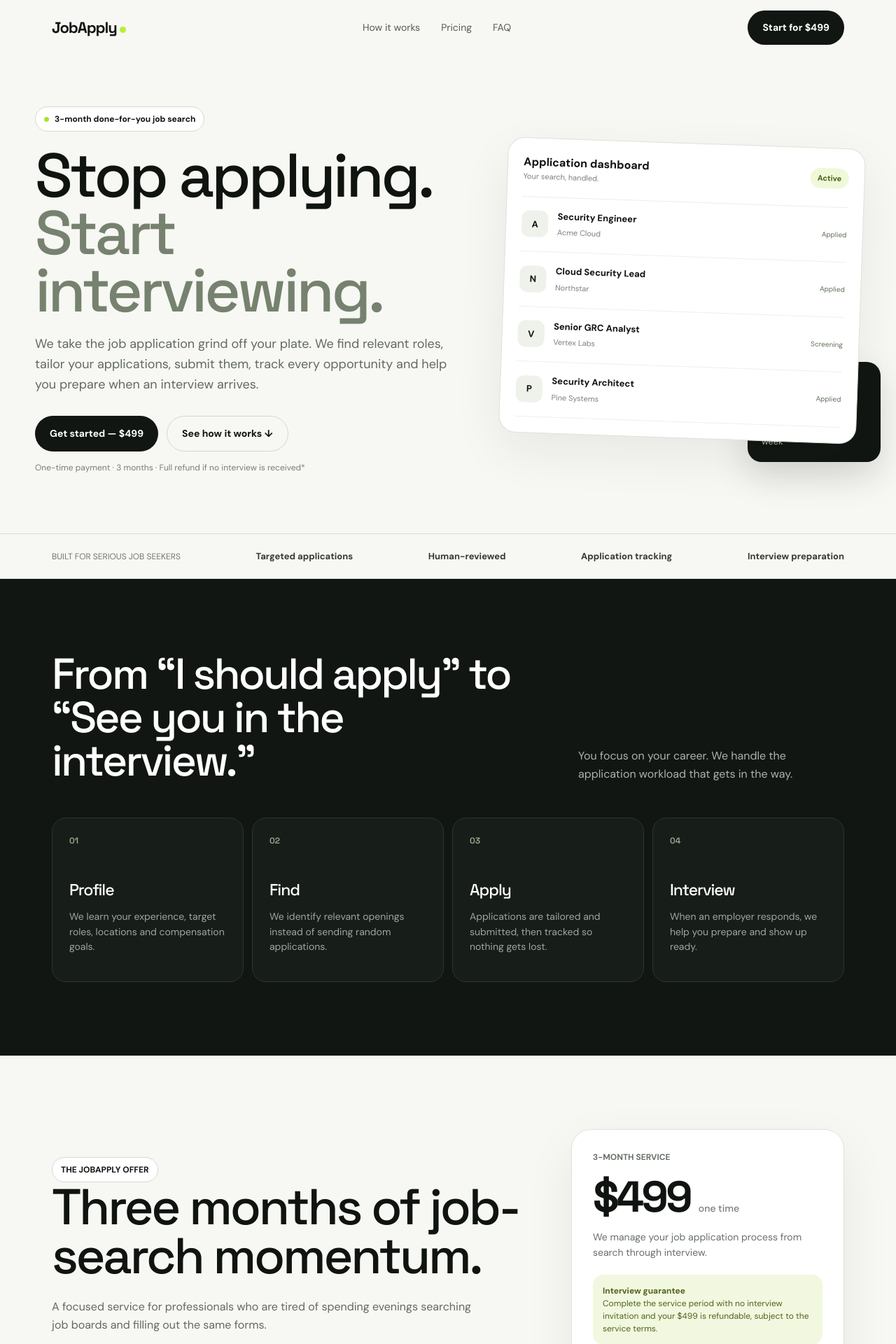
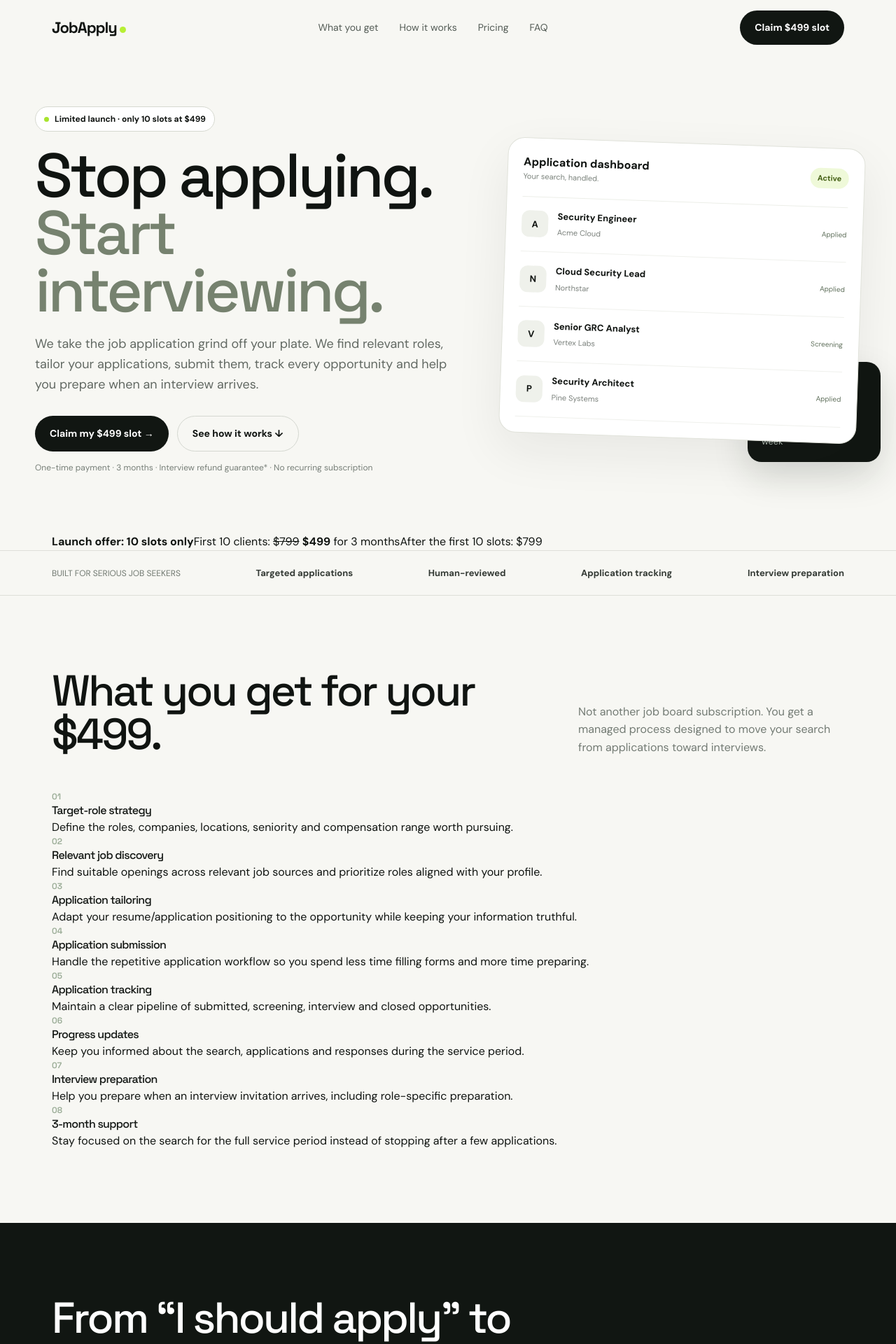
Before and after one commit to supportaff/jobapply, a Next.js app: page / in a window 1280 px wide. Shown: the top 1920 px of the page at 70% size. Built offline with nearby package versions, Linux system fonts and the light colour scheme.

Commit message:
Update JobApply launch offer and benefits

```diff
--- a/app/page.tsx
+++ b/app/page.tsx
@@ -6,12 +6,25 @@ const jobs = [
 ]
 
 const faqs = [
-  ['What exactly do you do?', 'We handle the repetitive job-search work: identifying relevant roles, tailoring your application materials, submitting applications, tracking progress and helping you prepare when an interview comes in.'],
-  ['Is the $499 a monthly fee?', 'No. It is a one-time $499 payment covering the full 3-month service period.'],
-  ['How does the refund guarantee work?', 'If we complete the agreed 3-month service and you receive no interview invitation during that period, the full $499 service fee is refundable, subject to the terms agreed when you start.'],
-  ['Do you guarantee a job offer?', 'No. Hiring decisions remain with employers. The guarantee is tied to receiving an interview invitation, not a job offer.'],
-  ['Can I choose the roles you apply to?', 'Yes. We align applications with your target roles, location, experience, compensation expectations and other preferences before applications begin.'],
-  ['Do you help after I get an interview?', 'Yes. The service includes interview preparation and guidance so you are ready to make the most of the opportunity.'],
+  ['What exactly do I get?', 'You get a 3-month, done-for-you job search service covering target-role strategy, relevant job discovery, application tailoring, application submission, tracking, progress updates and interview preparation.'],
+  ['Is the $499 a monthly fee?', 'No. The launch price is a one-time $499 payment covering the full 3-month service period. The regular price is $799. Only the first 10 launch slots are available at $499.'],
+  ['How does the interview refund guarantee work?', 'If we complete the agreed 3-month service and you receive no qualifying interview invitation during that service period, you may request a refund of the service fee, subject to the eligibility and participation requirements in the Terms.'],
+  ['Do you guarantee a job offer?', 'No. We do not guarantee employment, an offer, salary or a hiring decision. Employers control those decisions. Our guarantee is limited to the qualifying interview outcome described in the Terms.'],
+  ['How many applications will you submit?', 'The exact volume depends on your target market, role seniority, availability of suitable openings and the application requirements. We prioritize relevant, quality applications rather than indiscriminate submissions.'],
+  ['Can I choose the roles you apply to?', 'Yes. We align the search with your target roles, experience, preferred locations, compensation expectations and other agreed criteria before applications begin.'],
+  ['Do you help after I get an interview?', 'Yes. Interview preparation is included so you can prepare for the role, understand likely questions and present your experience effectively.'],
+  ['What is not included?', 'We do not promise a job offer, negotiate employment decisions on an employer’s behalf, misrepresent your qualifications, or submit applications to roles that do not meet the agreed criteria simply to increase application counts.'],
+]
+
+const benefits = [
+  ['01','Target-role strategy','Define the roles, companies, locations, seniority and compensation range worth pursuing.'],
+  ['02','Relevant job discovery','Find suitable openings across relevant job sources and prioritize roles aligned with your profile.'],
+  ['03','Application tailoring','Adapt your resume/application positioning to the opportunity while keeping your information truthful.'],
+  ['04','Application submission','Handle the repetitive application workflow so you spend less time filling forms and more time preparing.'],
+  ['05','Application tracking','Maintain a clear pipeline of submitted, screening, interview and closed opportunities.'],
+  ['06','Progress updates','Keep you informed about the search, applications and responses during the service period.'],
+  ['07','Interview preparation','Help you prepare when an interview invitation arrives, including role-specific preparation.'],
+  ['08','3-month support','Stay focused on the search for the full service period instead of stopping after a few applications.'],
 ]
 
 export default function Home() {
@@ -20,18 +33,18 @@ export default function Home() {
       <header className="wrap nav">
         <a className="logo" href="#top">JobApply<span /></a>
         <nav className="navlinks">
-          <a href="#how">How it works</a><a href="#offer">Pricing</a><a href="#faq">FAQ</a>
+          <a href="#what-you-get">What you get</a><a href="#how">How it works</a><a href="#offer">Pricing</a><a href="#faq">FAQ</a>
         </nav>
-        <a className="btn btn-dark" href="#start">Start for $499</a>
+        <a className="btn btn-dark" href="#start">Claim $499 slot</a>
       </header>
 
       <section id="top" className="wrap hero">
         <div>
-          <div className="eyebrow"><span className="dot" /> 3-month done-for-you job search</div>
+          <div className="eyebrow"><span className="dot" /> Limited launch · only 10 slots at $499</div>
           <h1>Stop applying.<br /><em>Start interviewing.</em></h1>
           <p>We take the job application grind off your plate. We find relevant roles, tailor your applications, submit them, track every opportunity and help you prepare when an interview arrives.</p>
-          <div className="actions"><a className="btn btn-dark" href="#start">Get started — $499</a><a className="btn" style={{border:'1px solid #d4d7d0'}} href="#how">See how it works ↓</a></div>
-          <div className="fine">One-time payment · 3 months · Full refund if no interview is received*</div>
+          <div className="actions"><a className="btn btn-dark" href="#start">Claim my $499 slot →</a><a className="btn" style={{border:'1px solid #d4d7d0'}} href="#how">See how it works ↓</a></div>
+          <div className="fine">One-time payment · 3 months · Interview refund guarantee* · No recurring subscription</div>
         </div>
         <div className="visual">
           <div className="card dashboard">
@@ -42,7 +55,16 @@ export default function Home() {
         </div>
       </section>
 
+      <div className="scarcity"><div className="wrap scarcityrow"><strong>Launch offer: 10 slots only</strong><span>First 10 clients: <s>$799</s> <b>$499</b> for 3 months</span><span>After the first 10 slots: $799</span></div></div>
+
       <div className="trust"><div className="wrap trustrow"><span>BUILT FOR SERIOUS JOB SEEKERS</span><strong>Targeted applications</strong><strong>Human-reviewed</strong><strong>Application tracking</strong><strong>Interview preparation</strong></div></div>
+
+      <section id="what-you-get" className="section">
+        <div className="wrap">
+          <div className="sectionhead"><h2>What you get for your $499.</h2><p>Not another job board subscription. You get a managed process designed to move your search from applications toward interviews.</p></div>
+          <div className="benefitgrid">{benefits.map(([n,t,p]) => <div className="benefit" key={n}><div className="num">{n}</div><h3>{t}</h3><p>{p}</p></div>)}</div>
+        </div>
+      </section>
 
       <section id="how" className="section dark">
         <div className="wrap">
@@ -56,19 +78,23 @@ export default function Home() {
       <section id="offer" className="section">
         <div className="wrap offer">
           <div>
-            <div className="eyebrow">THE JOBAPPLY OFFER</div>
+            <div className="eyebrow">LIMITED LAUNCH OFFER</div>
             <h2>Three months of job-search momentum.</h2>
-            <p style={{color:'#626963',lineHeight:1.65,maxWidth:600}}>A focused service for professionals who are tired of spending evenings searching job boards and filling out the same forms.</p>
+            <p style={{color:'#626963',lineHeight:1.65,maxWidth:600}}>A focused service for professionals who are tired of spending evenings searching job boards and filling out the same forms. We handle the repetitive work while you stay in control of your career decisions.</p>
             <div className="checklist">
-              {['Target-role strategy','Relevant job discovery','Tailored applications','Application tracking','Progress updates','Interview preparation'].map(x=><div className="check" key={x}><i>✓</i>{x}</div>)}
+              {['Target-role strategy','Relevant job discovery','Tailored applications','Application submission','Application tracking','Progress updates','Interview preparation','3-month support'].map(x=><div className="check" key={x}><i>✓</i>{x}</div>)}
             </div>
           </div>
           <div className="pricecard" id="start">
-            <div className="label">3-MONTH SERVICE</div><div className="price">$499 <span>one time</span></div>
+            <div className="limited"><strong>10 LAUNCH SLOTS</strong><span>Limited availability</span></div>
+            <div className="label">3-MONTH SERVICE</div>
+            <div className="oldprice">Regular price <s>$799</s></div>
+            <div className="price">$499 <span>one time</span></div>
+            <div className="save">SAVE $300 · FIRST 10 CLIENTS</div>
             <p style={{color:'#687069',fontSize:14,lineHeight:1.55}}>We manage your job application process from search through interview.</p>
-            <div className="guarantee"><strong>Interview guarantee</strong><br />Complete the service period with no interview invitation and your $499 is refundable, subject to the service terms.</div>
-            <a className="btn btn-dark" href="mailto:hello@jobapply.com?subject=Start%20JobApply">Start my job search →</a>
-            <div className="fine" style={{textAlign:'center'}}>No recurring subscription.</div>
+            <div className="guarantee"><strong>Interview refund guarantee</strong><br />If you complete the agreed service requirements and receive no qualifying interview invitation during the 3-month service period, your $499 service fee may be refunded, subject to the Terms.</div>
+            <a className="btn btn-dark" href="mailto:hello@jobapply.com?subject=Claim%20JobApply%20Launch%20Slot">Claim my $499 slot →</a>
+            <div className="fine" style={{textAlign:'center'}}>No recurring subscription · 10 launch slots only</div>
           </div>
         </div>
       </section>
@@ -77,9 +103,9 @@ export default function Home() {
         <div className="wrap"><div className="sectionhead"><h2>Questions, answered.</h2><p>Everything you need to know before handing over the job-search workload.</p></div><div className="faqgrid">{faqs.map(([q,a])=><details className="faq" key={q}><summary>{q}</summary><p>{a}</p></details>)}</div></div>
       </section>
 
-      <section className="wrap cta"><div className="ctabox"><h2>Your next interview could be closer than you think.</h2><p>Give yourself three months to focus on the work you actually want to do. Let us handle the applications.</p><div className="actions" style={{justifyContent:'center'}}><a className="btn btn-dark" href="mailto:hello@jobapply.com?subject=Start%20JobApply">Start for $499</a></div></div></section>
+      <section className="wrap cta"><div className="ctabox"><div className="ctaeyebrow">ONLY 10 LAUNCH SLOTS</div><h2>Get the first 10-client price before it is gone.</h2><p><s>$799</s> regular price. <strong>$499</strong> one time for the first 10 clients, covering 3 months of service.</p><div className="actions" style={{justifyContent:'center'}}><a className="btn btn-dark" href="#start">Claim $499 slot →</a></div></div></section>
 
-      <footer className="wrap footer"><div>© 2026 JobApply. All rights reserved.</div><div>*Refund terms apply. Interview guarantee does not mean a job offer is guaranteed.</div></footer>
+      <footer className="wrap footer"><div>© 2026 JobApply. All rights reserved.</div><div><a href="/terms">Terms</a> · <a href="/privacy">Privacy</a> · *Refund terms apply. No job offer is guaranteed.</div></footer>
     </main>
   )
 }
```
